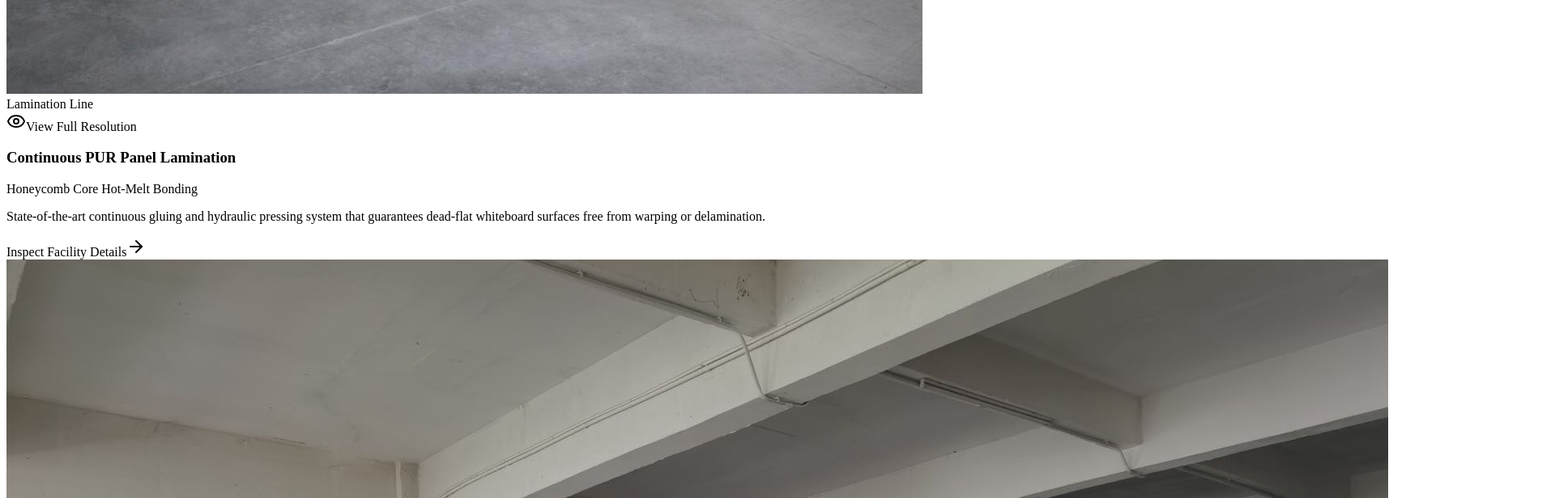
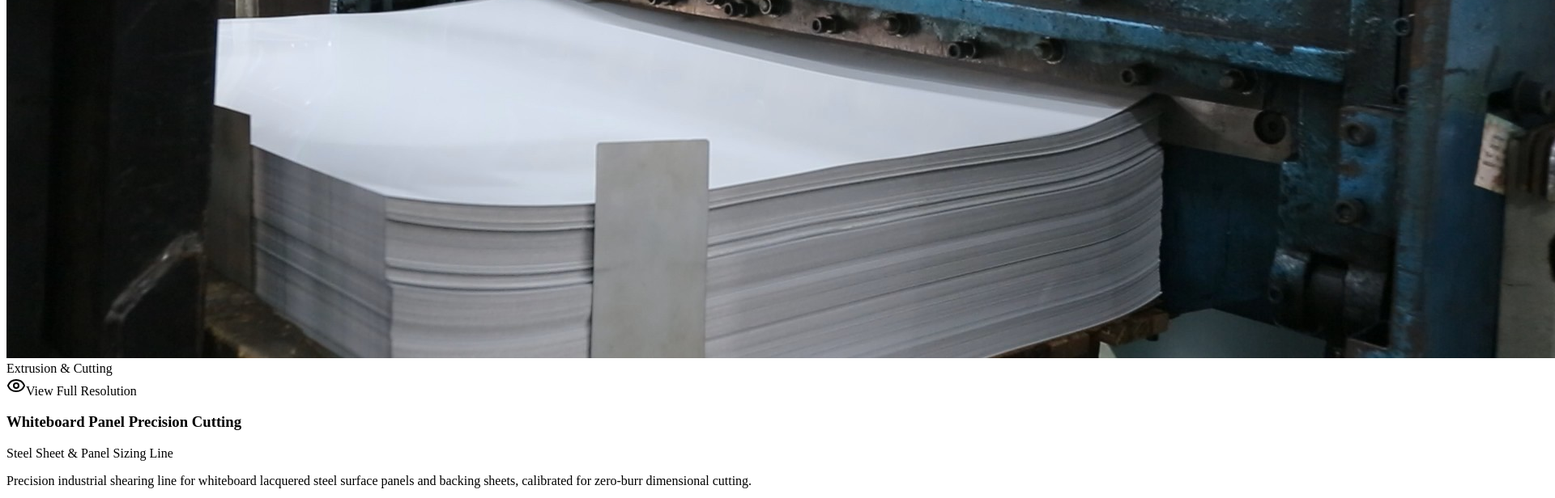
Before and after one commit to kbwstationery/kingbowen-site, a React (Vite) app: page / in a window 1280 px wide. Shown: the part 5260-5876 px from the top of the page at 81% size, 1920 px wide, since content can reach past the window. Built offline with nearby package versions, Linux system fonts and the light colour scheme; the HTML template or start-up script is replaced by a standard one.

Commit message:
feat: add whiteboard panel cutting photo and description to factory tour

```diff
--- a/src/components/FactoryTour.jsx
+++ b/src/components/FactoryTour.jsx
@@ -30,12 +30,12 @@ export default function FactoryTour() {
       desc: 'Massive stock of premium cold-rolled steel coils, galvanized backing sheets, and aviation-grade aluminum profiles ensuring prompt delivery and price stability.'
     },
     {
-      id: 'workshop-2',
-      title: 'Continuous PUR Panel Lamination',
-      subtitle: 'Honeycomb Core Hot-Melt Bonding',
-      image: '/assets/images/factory-workshop-2.jpg',
-      tag: 'Lamination Line',
-      desc: 'State-of-the-art continuous gluing and hydraulic pressing system that guarantees dead-flat whiteboard surfaces free from warping or delamination.'
+      id: 'cutting',
+      title: 'Whiteboard Panel Precision Cutting',
+      subtitle: 'Steel Sheet & Panel Sizing Line',
+      image: '/assets/images/factory-material-cutting.jpg',
+      tag: 'Extrusion & Cutting',
+      desc: 'Precision industrial shearing line for whiteboard lacquered steel surface panels and backing sheets, calibrated for zero-burr dimensional cutting.'
     },
     {
       id: 'warehouse-semi',
@@ -44,6 +44,14 @@ export default function FactoryTour() {
       image: '/assets/images/factory-assembly-2.jpg',
       tag: 'Semi-Finished Warehouse',
       desc: 'Dedicated 2nd floor warehouse staging packaging raw materials, protective cartons, and semi-finished whiteboard panels ready for frame fitting.'
+    },
+    {
+      id: 'workshop-2',
+      title: 'Continuous PUR Panel Lamination',
+      subtitle: 'Honeycomb Core Hot-Melt Bonding',
+      image: '/assets/images/factory-workshop-2.jpg',
+      tag: 'Lamination Line',
+      desc: 'State-of-the-art continuous gluing and hydraulic pressing system that guarantees dead-flat whiteboard surfaces free from warping or delamination.'
     },
     {
       id: 'assembly-2',
```
Also changed, not shown: public/assets/images/factory-material-cutting.jpg (added), 1 other file (tests, documents, lock files or other folders).
